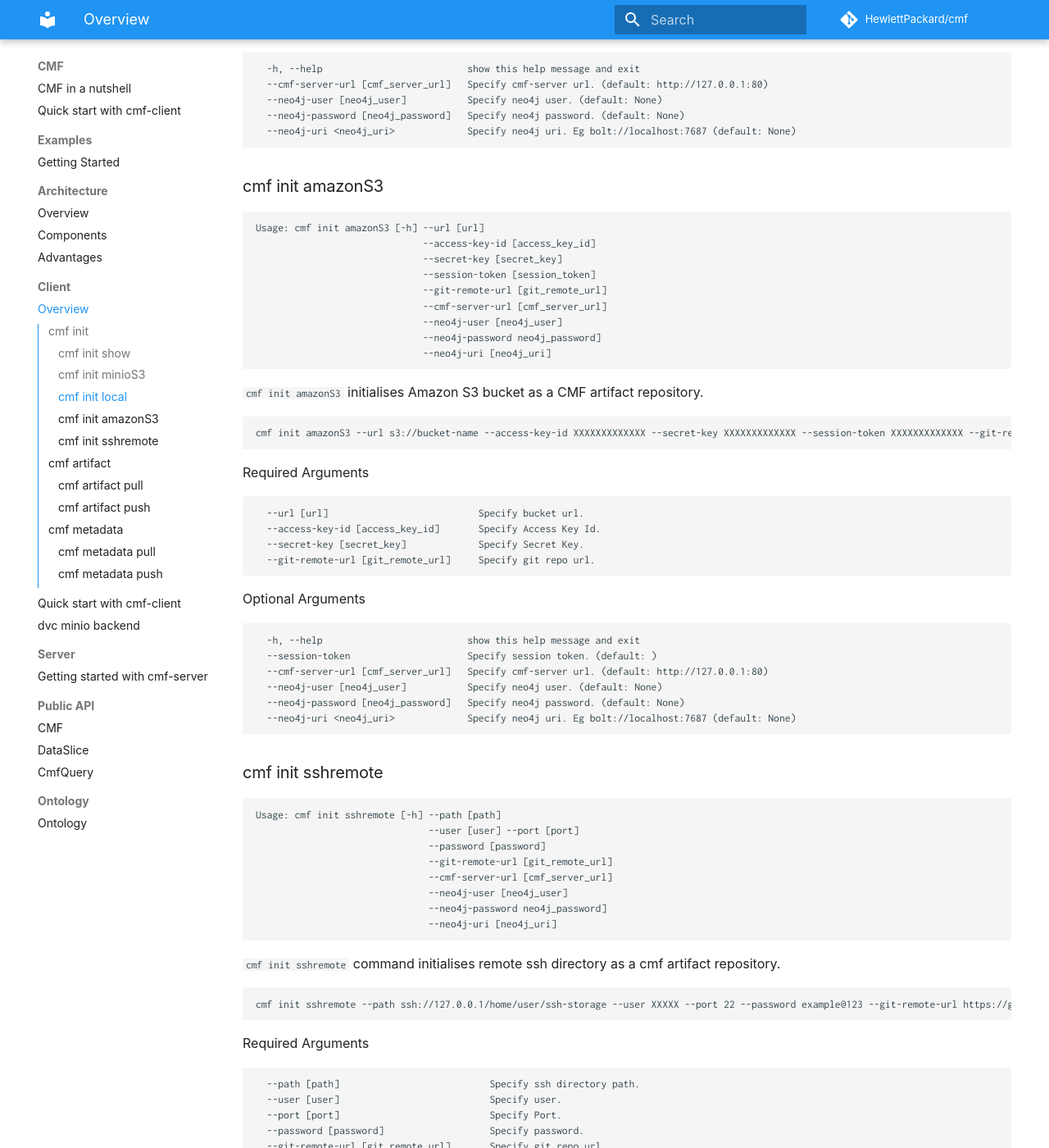
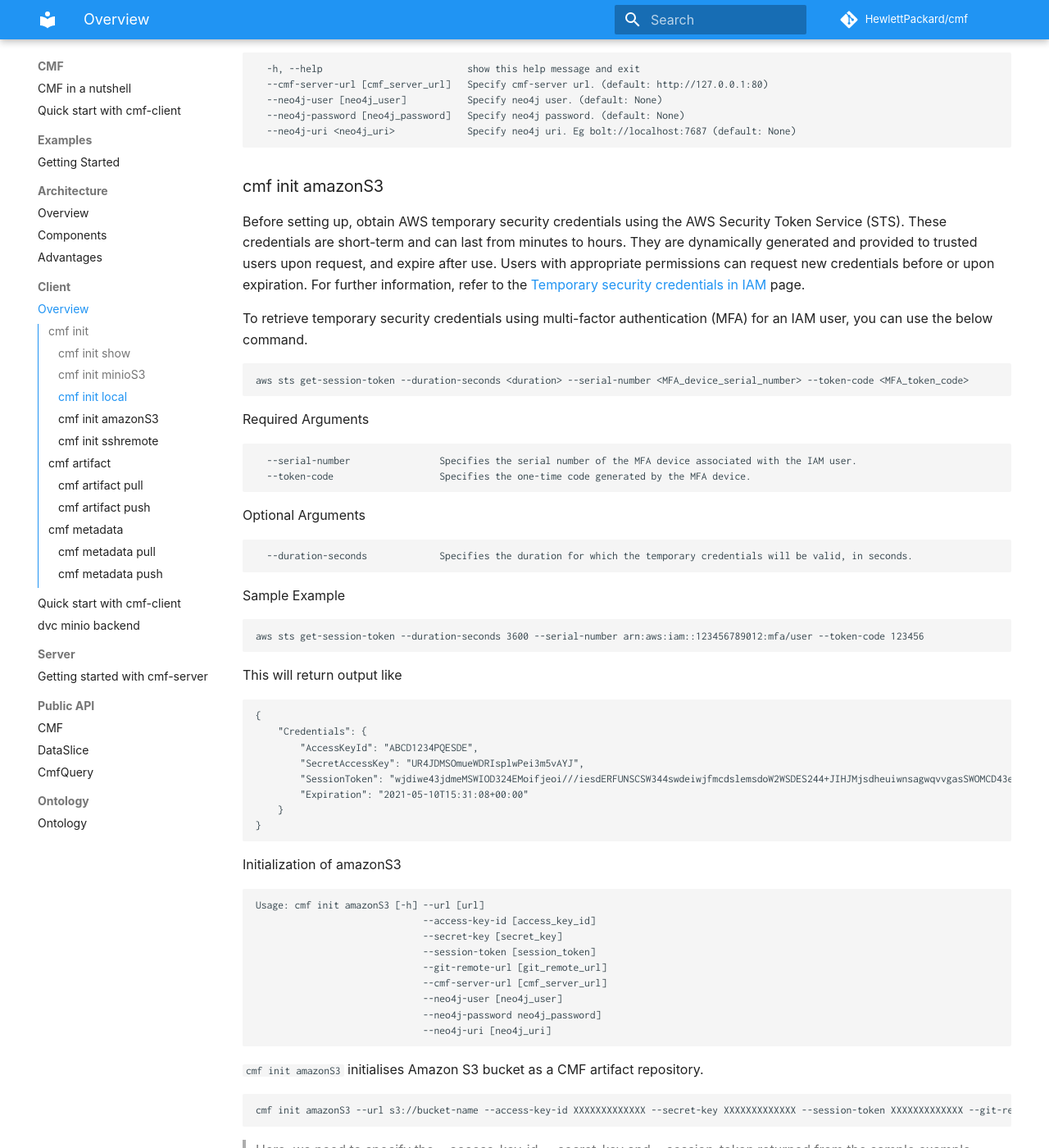
Before and after one commit to HewlettPackard/cmf, an MkDocs documentation site: the page built from docs/cmf_client/cmf_client.md, in a window 1280 px wide and 1400 px high, scrolled down 1743 px. Shown: the whole window at 82% size. Built offline with MkDocs 1.6.1 and Material for MkDocs 9.7.7, drawn with Linux system fonts in a browser that asks for light colours; some web fonts are replaced; comment, search, counter and statistics services are not loaded; some of the changed text lies outside the part shown.

Commit message:
Update cmf_client.md
Added Temporary Security Credentials part inside amazonS3 configuration part

````diff
--- a/docs/cmf_client/cmf_client.md
+++ b/docs/cmf_client/cmf_client.md
@@ -76,6 +76,41 @@ Optional Arguments
   --neo4j-uri <neo4j_uri>             Specify neo4j uri. Eg bolt://localhost:7687 (default: None)
 ```
 ### cmf init amazonS3
+Before setting up, obtain AWS temporary security credentials using the AWS Security Token Service (STS). These credentials are short-term and can last from minutes to hours. They are dynamically generated and provided to trusted users upon request, and expire after use. Users with appropriate permissions can request new credentials before or upon expiration. For further information, refer to the  [Temporary security credentials in IAM](https://docs.aws.amazon.com/IAM/latest/UserGuide/id_credentials_temp.html) page.
+
+To retrieve temporary security credentials using multi-factor authentication (MFA) for an IAM user, you can use the below command.
+```
+aws sts get-session-token --duration-seconds <duration> --serial-number <MFA_device_serial_number> --token-code <MFA_token_code>
+```
+Required Arguments
+```
+  --serial-number                Specifies the serial number of the MFA device associated with the IAM user.
+  --token-code                   Specifies the one-time code generated by the MFA device.
+```
+
+Optional Arguments
+```
+  --duration-seconds             Specifies the duration for which the temporary credentials will be valid, in seconds.
+```
+
+Sample Example
+```
+aws sts get-session-token --duration-seconds 3600 --serial-number arn:aws:iam::123456789012:mfa/user --token-code 123456
+```
+
+This will return output like
+
+```
+{
+    "Credentials": {
+        "AccessKeyId": "ABCD1234PQESDE",
+        "SecretAccessKey": "UR4JDMSOmueWDRIsplwPei3m5vAYJ",
+        "SessionToken": "wjdiwe43jdmeMSWIOD324EMoifjeoi///iesdERFUNSCSW344swdeiwjfmcdslemsdoW2WSDES244+JIHJMjsdheuiwnsagwqvvgasSWOMCD43ewasjdnwjanxsAIJSEMCRCODCdsasm",
+        "Expiration": "2021-05-10T15:31:08+00:00"
+    }
+}
+```
+Initialization of amazonS3
 ```
 Usage: cmf init amazonS3 [-h] --url [url]
                               --access-key-id [access_key_id]
@@ -91,6 +126,9 @@ Usage: cmf init amazonS3 [-h] --url [url]
 ```
 cmf init amazonS3 --url s3://bucket-name --access-key-id XXXXXXXXXXXXX --secret-key XXXXXXXXXXXXX --session-token XXXXXXXXXXXXX --git-remote-url https://github.com/user/experiment-repo.git --cmf-server-url http://x.x.x.x:8080 --neo4j-user neo4j --neo4j-password password --neo4j-uri bolt://localhost:7687
 ```
+> Here, we need to specify the --access-key-id, --secret-key and --session-token returned from the sample example output given above.
+
+> The bucket-name must exist within Amazon S3 before executing the `cmf artifact push` command.
 
 Required Arguments
 ```
````
